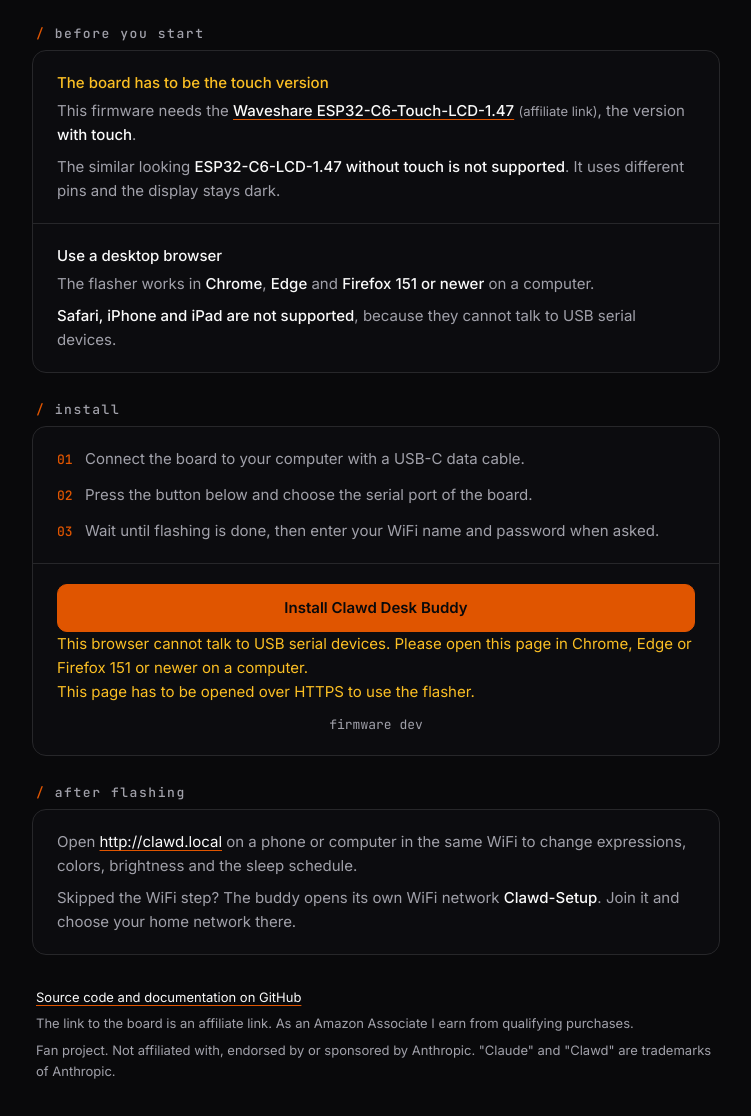
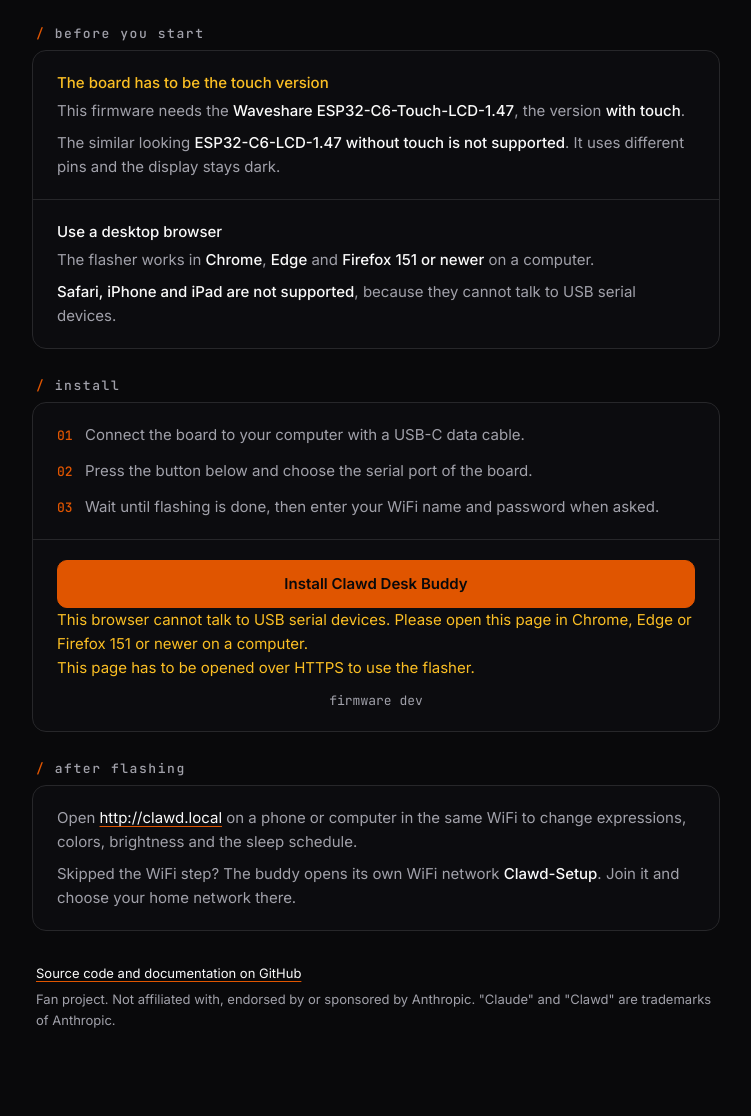
Before and after one commit to PXWaldy/clawd-desk-buddy, a plain HTML site: page flasher/public/index.html in a window 1280 px wide. Shown: the part 150-1266 px from the top of the page, without its empty margins (264-1015 px from the left). After the commit the page ends 1245 px from the top, so only its background shows below. Drawn offline with Linux system fonts and the light colour scheme; files whose address does not match are found by name.

Commit message:
Remove the affiliate link from the flasher page
Co-Authored-By: Claude Fable 5.2 <noreply@anthropic.com>

```diff
--- a/flasher/public/index.html
+++ b/flasher/public/index.html
@@ -66,7 +66,6 @@ a:hover { color: var(--primary); }
 a:focus-visible { outline: 0; border-radius: 4px; box-shadow: 0 0 0 3px var(--ring); }
 
 .warn h3 { color: var(--warning); }
-.ad { font-size: 13px; white-space: nowrap; }
 
 ol { margin: 0; padding: 0; list-style: none; counter-reset: step; display: grid; gap: 12px; }
 ol li { counter-increment: step; display: grid; grid-template-columns: 28px 1fr; align-items: baseline; color: var(--muted-foreground); }
@@ -106,7 +105,7 @@ footer p { margin-bottom: 6px; }
   <section class="card">
     <div class="warn">
       <h3>The board has to be the touch version</h3>
-      <p>This firmware needs the <a href="https://link.amazon/B0ee5BSWp" rel="sponsored noopener" target="_blank"><b>Waveshare ESP32-C6-Touch-LCD-1.47</b></a> <span class="ad">(affiliate link)</span>, the version <b>with touch</b>.</p>
+      <p>This firmware needs the <b>Waveshare ESP32-C6-Touch-LCD-1.47</b>, the version <b>with touch</b>.</p>
       <p>The similar looking <b>ESP32-C6-LCD-1.47 without touch is not supported</b>. It uses different pins and the display stays dark.</p>
     </div>
     <div>
@@ -145,7 +144,6 @@ footer p { margin-bottom: 6px; }
 
   <footer>
     <p><a href="https://github.com/PXWaldy/clawd-desk-buddy">Source code and documentation on GitHub</a></p>
-    <p>The link to the board is an affiliate link. As an Amazon Associate I earn from qualifying purchases.</p>
     <p>Fan project. Not affiliated with, endorsed by or sponsored by Anthropic. "Claude" and "Clawd" are trademarks of Anthropic.</p>
   </footer>
 </main>
```
